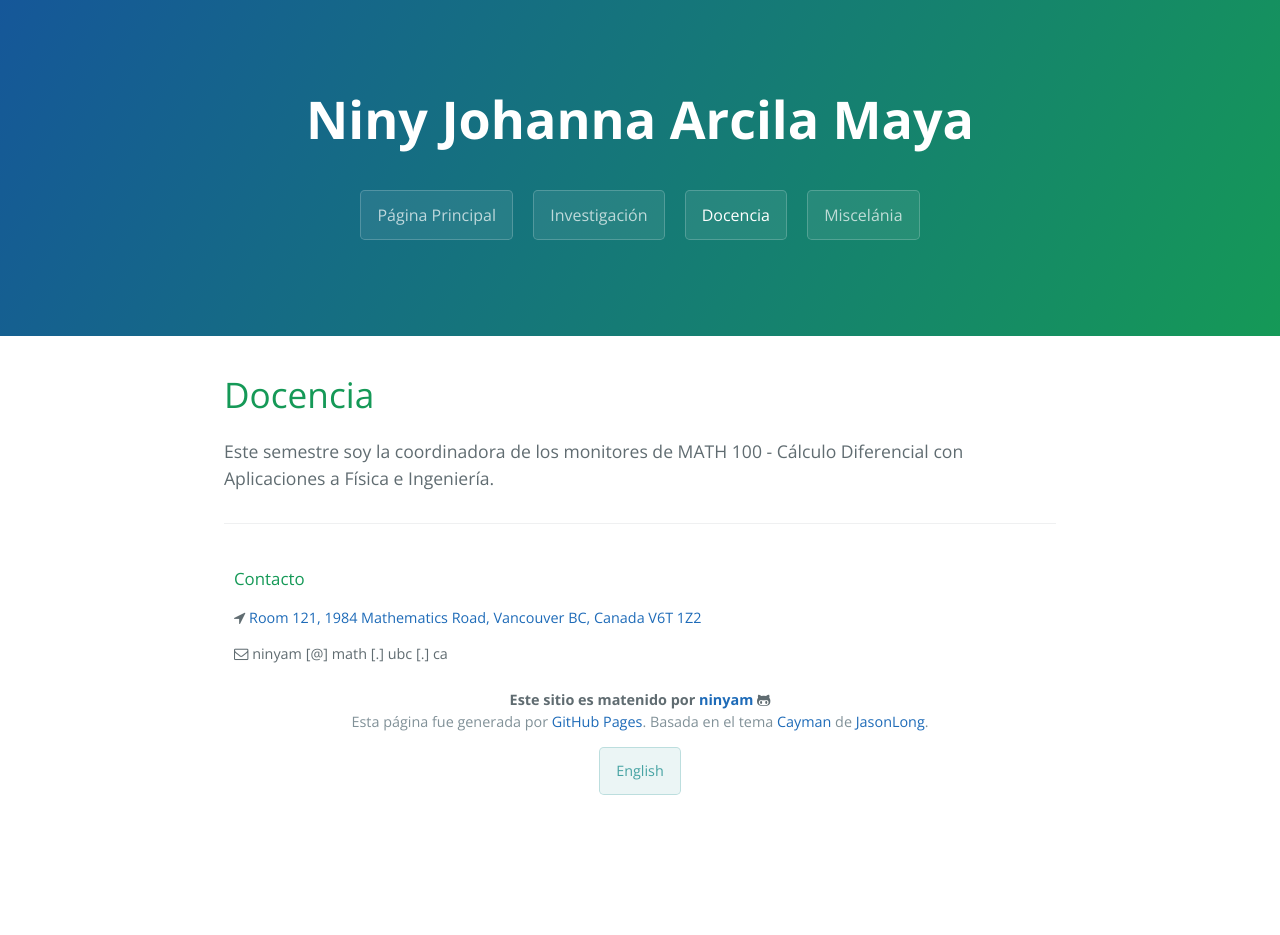
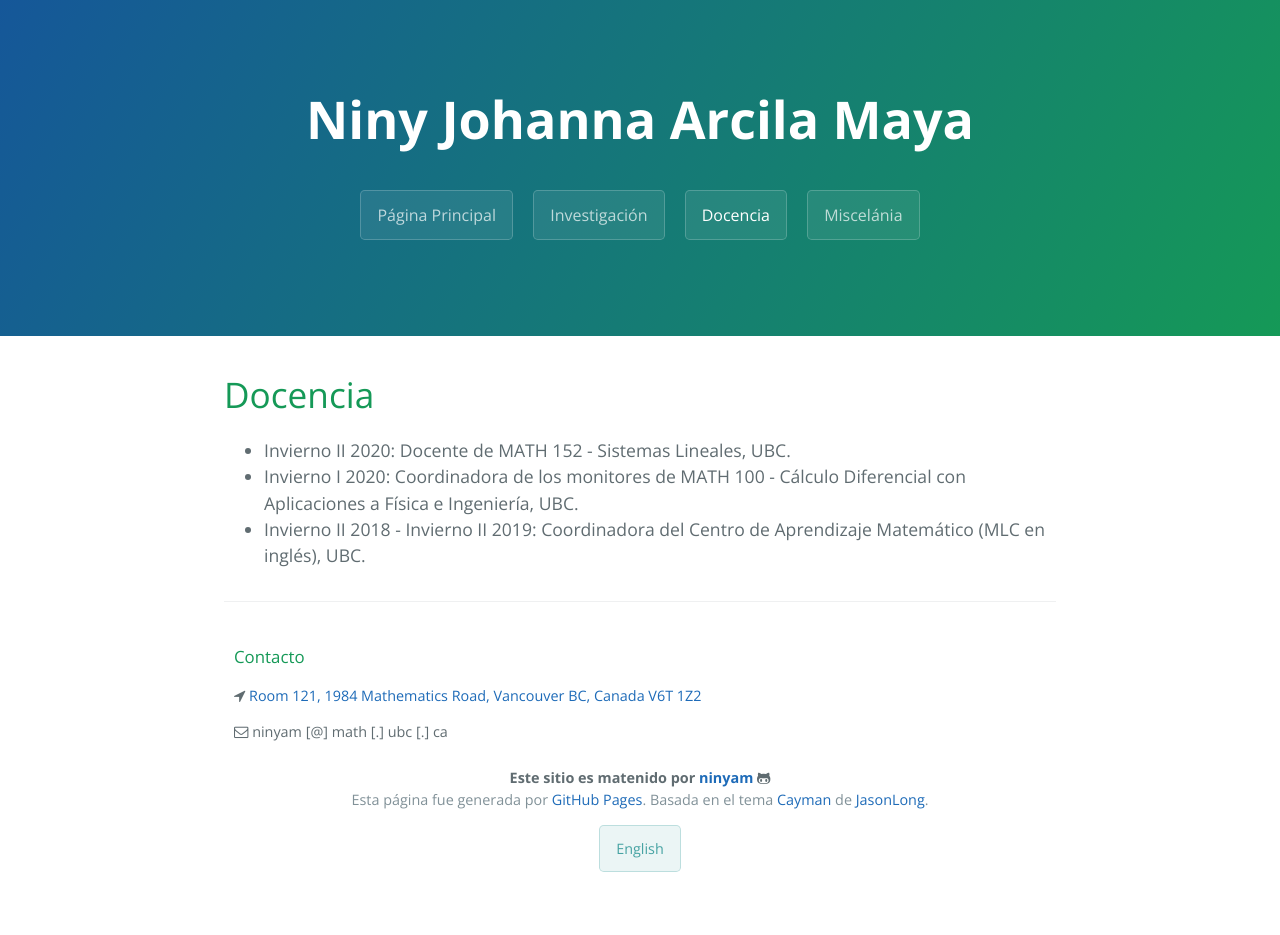
Before and after one commit to ninyam/paginapersonal, a Jekyll site: the page built from docencia.md, in a window 1280 px wide. Built offline with Jekyll 4.4.1, drawn with Linux system fonts in a browser that asks for light colours; before the commit the page ends 900 px from its top, so only the background shows below that.

Commit message:
Update docencia.md

```diff
--- a/docencia.md
+++ b/docencia.md
@@ -6,4 +6,6 @@ permalink: /docencia/
 
 # Docencia
 
-Este semestre soy la coordinadora de los monitores de MATH 100 - Cálculo Diferencial con Aplicaciones a Física e Ingeniería.
+* Invierno II 2020: Docente de MATH 152 - Sistemas Lineales, UBC.
+* Invierno I 2020: Coordinadora de los monitores de MATH 100 - Cálculo Diferencial con Aplicaciones a Física e Ingeniería, UBC.
+* Invierno II 2018 - Invierno II 2019: Coordinadora del Centro de Aprendizaje Matemático (MLC en inglés), UBC.
```
